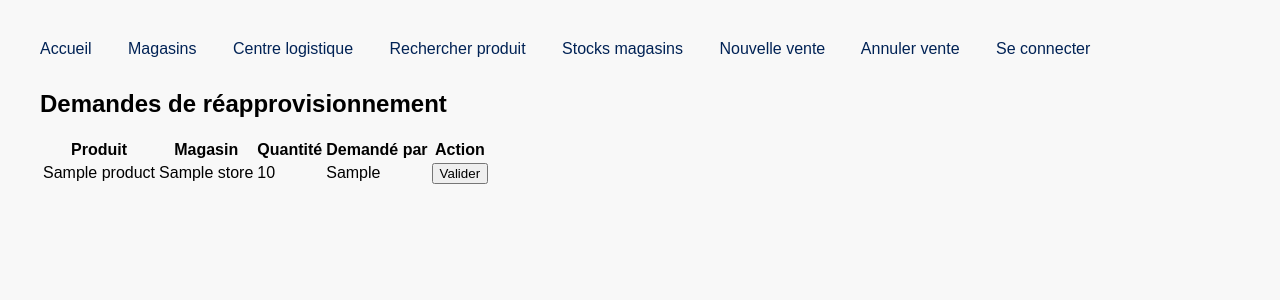
After one commit to zakzaki244/Lab0-LOG430, a Flask app: template src/templates/demande_reappro.html in a window 1280 px wide. The commit adds this page. Shown: the top 300 px of the page. Run offline with Flask 3, Linux system fonts and the light colour scheme; the template is opened without the code that fills it: most values are stand-ins (such as "Sample title", 1, 10 or a date in 2020).

Commit message:
ajout Use case demande reaprovisionnement + update data dans la BD

```diff
--- a/src/app.py
+++ b/src/app.py
@@ -73,6 +73,80 @@ def login():
             message = "Veuillez remplir tous les champs"
     return render_template("login.html", message=message, magasins=magasins,centre_id=get_centre_logistique_id())
 
+@app.route("/reapprovisionnement/<int:product_id>", methods=["POST"])
+@login_required
+def reapprovisionnement(product_id):
+    from db import SessionLocal
+    from models import Product, ReapproRequest, Store
+    session_db = SessionLocal()
+
+    store_id = session.get("store_id")
+    quantity = int(request.form.get("qte", 1))
+    requested_by = session.get("username")
+    # Enregistre la demande
+    demande = ReapproRequest(
+        store_id=store_id,
+        product_id=product_id,
+        quantity=quantity,
+        requested_by=requested_by,
+        status="en attente"
+    )
+    session_db.add(demande)
+    session_db.commit()
+    session_db.close()
+    flash("Demande de réapprovisionnement envoyée au responsable logistique.")
+    return redirect(url_for('stock'))
+
+@app.route("/demande_reappro", methods=["GET", "POST"])
+@login_required
+def demande_reappro():
+    if session.get("role") != "logistique":
+        flash("Accès réservé au responsable logistique.")
+        return redirect(url_for("index"))
+    from db import SessionLocal
+    from models import ReapproRequest, Product, Store
+    session_db = SessionLocal()
+
+    # Validation d’une demande
+    if request.method == "POST":
+        req_id = int(request.form["request_id"])
+        req = session_db.query(ReapproRequest).get(req_id)
+        if req and req.status == "en attente":
+            # Approvisionne le magasin (retire du centre logistique, ajoute au magasin)
+            centre = session_db.query(Store).filter_by(name="Centre Logistique").first()
+            prod_centre = session_db.query(Product).filter_by(store_id=centre.id, name=req.product.name).first()
+            prod_mag = session_db.query(Product).filter_by(store_id=req.store_id, name=req.product.name).first()
+
+            if prod_centre and prod_centre.stock >= req.quantity:
+                prod_centre.stock -= req.quantity
+                if prod_mag:
+                    prod_mag.stock += req.quantity
+                else:
+                    # Si le produit n'existe pas dans le magasin, crée-le
+                    prod_mag = Product(
+                        name=prod_centre.name,
+                        category=prod_centre.category,
+                        price=prod_centre.price,
+                        stock=req.quantity,
+                        store_id=req.store_id
+                    )
+                    session_db.add(prod_mag)
+                req.status = "validée"
+                session_db.commit()
+                flash("Réapprovisionnement validé !")
+            else:
+                flash("Stock insuffisant au centre logistique !")
+        session_db.close()
+        return redirect(url_for("demande_reappro"))
+
+    # Affichage des demandes en attente
+    demandes = (
+        session_db.query(ReapproRequest)
+        .filter_by(status="en attente")
+        .all()
+    )
+    session_db.close()
+    return render_template("demande_reappro.html", demandes=demandes)
 
 @app.route("/logout")
 def logout():
--- a/src/templates/base.html
+++ b/src/templates/base.html
@@ -15,6 +15,9 @@
 <body>
     <div class="nav">
     <a href="{{ url_for('index') }}">Accueil</a>
+    {% if session.role == "logistique" %}
+    <a href="{{ url_for('demande_reappro') }}">Demandes de réappro</a>
+{% endif %}
     <a href="{{ url_for('magasins') }}">Magasins</a>
   <a href="{{ url_for('store_stock', store_id=centre_id) }}">Centre logistique</a>
     <a href="{{ url_for('search') }}">Rechercher produit</a>
--- /dev/null
+++ b/src/templates/demande_reappro.html
@@ -0,0 +1,29 @@
+{% extends "base.html" %}
+{% block content %}
+  <h2>Demandes de réapprovisionnement</h2>
+  <table>
+    <tr>
+      <th>Produit</th>
+      <th>Magasin</th>
+      <th>Quantité</th>
+      <th>Demandé par</th>
+      <th>Action</th>
+    </tr>
+    {% for demande in demandes %}
+    <tr>
+      <td>{{ demande.product.name }}</td>
+      <td>{{ demande.store.name }}</td>
+      <td>{{ demande.quantity }}</td>
+      <td>{{ demande.requested_by }}</td>
+      <td>
+        <form method="post" style="display:inline;">
+          <input type="hidden" name="request_id" value="{{ demande.id }}">
+          <button type="submit">Valider</button>
+        </form>
+      </td>
+    </tr>
+    {% else %}
+      <tr><td colspan="5">Aucune demande</td></tr>
+    {% endfor %}
+  </table>
+{% endblock %}
--- a/src/templates/index.html
+++ b/src/templates/index.html
@@ -13,6 +13,5 @@
     </p>
 {% endif %}
 
-<!-- DEBUG : à supprimer après -->
-<p>DEBUG: magasins = {{ magasins|length }}, session.store_id = {{ session.store_id }}</p>
+
 {% endblock %}
```
Also changed, not shown: src/models.py (+13 -1 lines).
